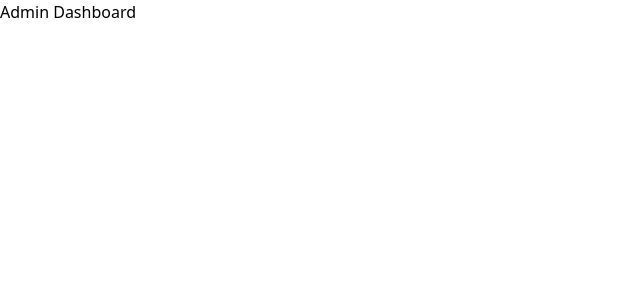
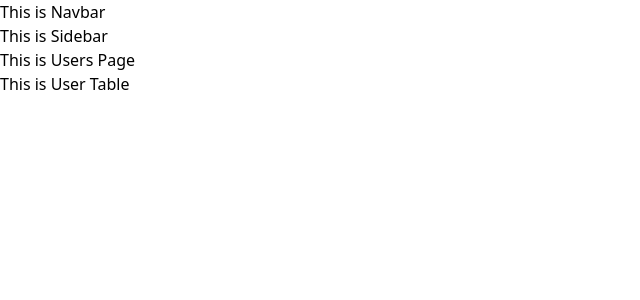
Before and after one commit to WinterBit/Admin-Dashboard---Users-Product-Management, a React (Vite) app: page /dashboard/users in a window 1280 px wide. Shown: the top 300 px of the page, without its empty margins (0-640 px from the left). Built offline with nearby package versions, Linux system fonts and the light colour scheme.

Commit message:
feat(routing): set up routes for admin dashboard pages

```diff
--- a/package.json
+++ b/package.json
@@ -13,6 +13,7 @@
     "@tailwindcss/vite": "^4.1.18",
     "react": "^19.2.0",
     "react-dom": "^19.2.0",
+    "react-router-dom": "^7.12.0",
     "tailwindcss": "^4.1.18"
   },
   "devDependencies": {
--- a/src/App.jsx
+++ b/src/App.jsx
@@ -1,12 +1,24 @@
-
+import { BrowserRouter, Routes, Route } from 'react-router-dom'
 import './App.css'
+import Login from './pages/Login'
+import AppLayout from './layout/AppLayout'
+import Users from './pages/Users'
+import Products from './pages/Products'
+import UserDetails from './pages/UserDetails'
 
 function App() {
 
   return (
-    <>
-      Admin Dashboard
-    </>
+    <BrowserRouter>
+      <Routes>
+        <Route path='/Login' element={<Login />} />
+        <Route element={<AppLayout />}>
+          <Route path='/dashboard/users' element={<Users />} />
+          <Route path='/dashboard/users/user-details' element={<UserDetails />} />
+          <Route path='/dashboard/products' element={<Products />} />
+        </Route>
+      </Routes>
+    </BrowserRouter>
   )
 }
 
--- a/src/components/Navbar.jsx
+++ b/src/components/Navbar.jsx
@@ -0,0 +1,10 @@
+
+function Navbar(){
+  return (
+    <nav>
+        This is Navbar
+    </nav>
+  )
+}
+
+export default Navbar
--- a/src/components/ProductTable.jsx
+++ b/src/components/ProductTable.jsx
@@ -0,0 +1,10 @@
+
+function ProductTable(){
+  return (
+    <div>
+        This is Product Table
+    </div>
+  )
+}
+
+export default ProductTable
--- a/src/components/Sidebar.jsx
+++ b/src/components/Sidebar.jsx
@@ -0,0 +1,10 @@
+
+function Sidebar(){
+  return (
+    <div>
+        This is Sidebar
+    </div>
+  )
+}
+
+export default Sidebar
--- a/src/components/UserTable.jsx
+++ b/src/components/UserTable.jsx
@@ -0,0 +1,10 @@
+
+function UserTable(){
+  return (
+    <div>
+        This is User Table
+    </div>
+  )
+}
+
+export default UserTable
--- /dev/null
+++ b/src/layout/AppLayout.jsx
@@ -0,0 +1,15 @@
+import { Outlet } from "react-router-dom";
+import Navbar from '../components/Navbar'
+import Sidebar from '../components/Sidebar'
+
+function AppLayout() {
+    return (
+        <>
+            <Navbar />
+            <Sidebar />
+            <Outlet />
+        </>
+    )
+}
+
+export default AppLayout
--- a/src/pages/Login.jsx
+++ b/src/pages/Login.jsx
@@ -0,0 +1,10 @@
+
+function Login() {
+    return (
+        <div>
+            This is Login Page
+        </div>
+    )
+}
+
+export default Login
--- a/src/pages/Products.jsx
+++ b/src/pages/Products.jsx
@@ -0,0 +1,12 @@
+import ProductTable from '../components/ProductTable'
+
+function Product() {
+  return (
+    <div>
+      This is Product Page
+      <ProductTable />
+    </div>
+  )
+}
+
+export default Product
--- /dev/null
+++ b/src/pages/UserDetails.jsx
@@ -0,0 +1,10 @@
+
+function UserDetails() {
+  return (
+    <div>
+      This is Users Details Page
+    </div>
+  )
+}
+
+export default UserDetails
--- a/src/pages/Users.jsx
+++ b/src/pages/Users.jsx
@@ -0,0 +1,12 @@
+import UserTable from '../components/UserTable'
+
+function Users() {
+  return (
+    <div>
+      This is Users Page
+      <UserTable />
+    </div>
+  )
+}
+
+export default Users
```
Also changed, not shown: src/pages/UsersDetails.jsx (deleted), 1 other file (tests, documents, lock files or other folders).
